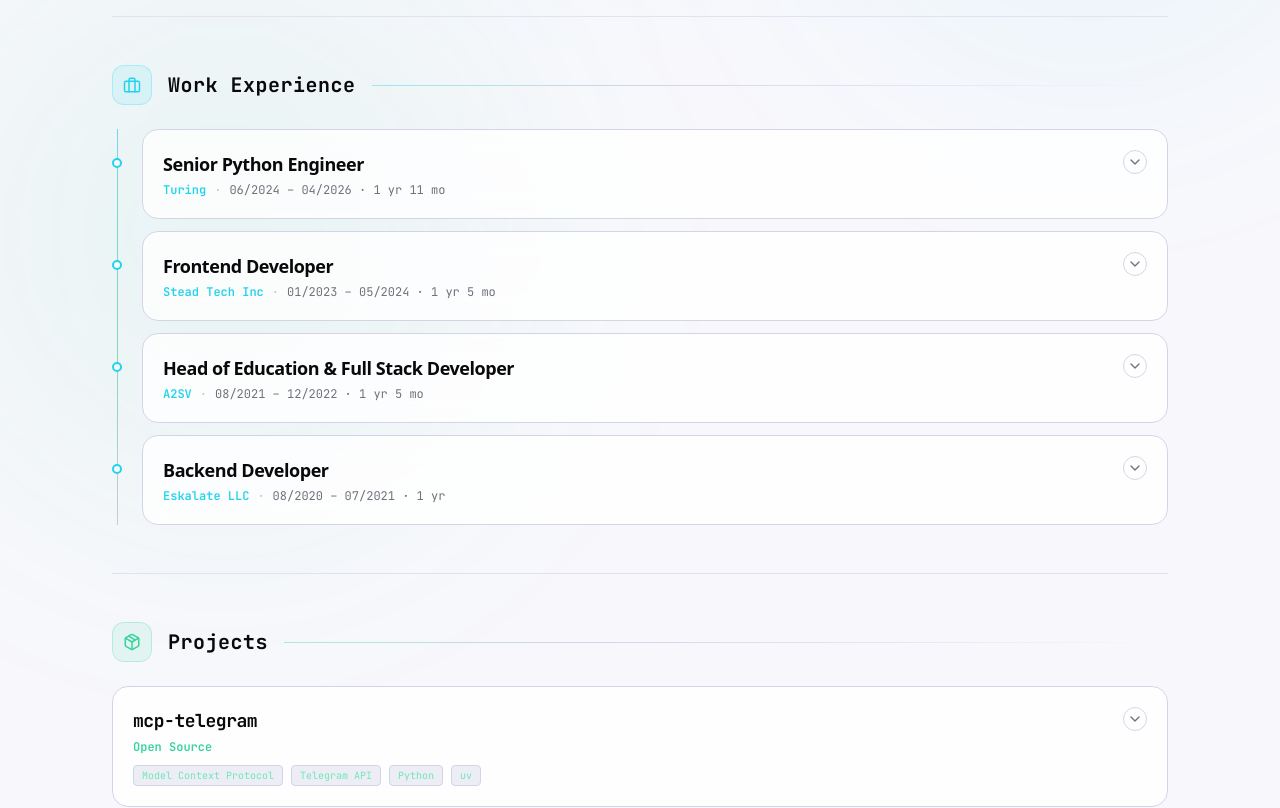
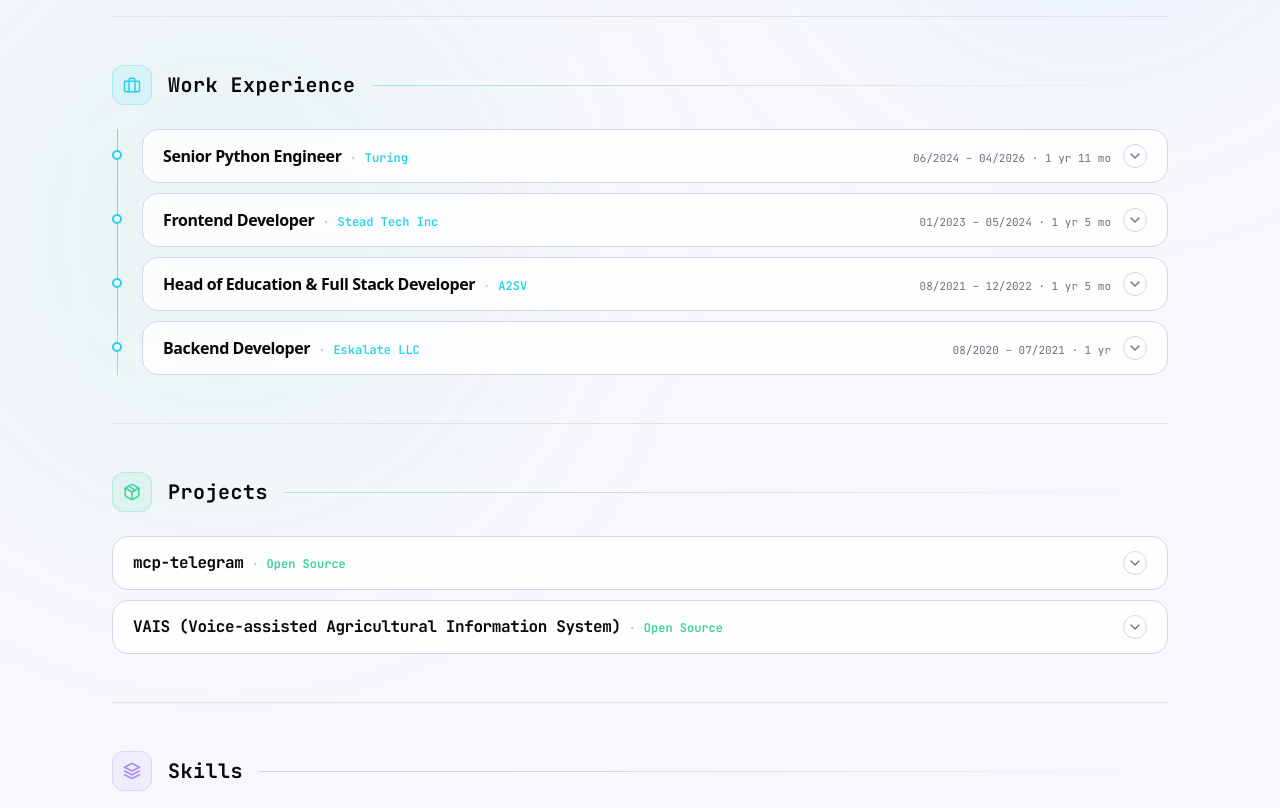
Before and after one commit to dryeab/dryeab.github.io, a React (Create React App) app: page / in a window 1280 px wide. Shown: the part 360-1168 px from the top of the page. Built offline with nearby package versions, Linux system fonts and the light colour scheme.

Commit message:
[fix]: reduce card size

```diff
--- a/src/components/Accordion.js
+++ b/src/components/Accordion.js
@@ -47,11 +47,11 @@ export function AccordionItem({
       style={{ "--accent-soft": tone.soft, "--accent-ring": tone.ring }}
     >
       {/* Rail node. mt = card padding + half the title's line-height, so the dot
-          centres on the title at every breakpoint (16+12=28 / 20+14=34, less the
+          centres on the title at every breakpoint (12+10=22 / 14+12=26, less the
           dot's 5px radius). */}
       {timeline && (
         <span
-          className="shrink-0 w-2.5 h-2.5 rounded-full border-2 relative z-10 mt-[23px] sm:mt-[29px] transition-all duration-300"
+          className="shrink-0 w-2.5 h-2.5 rounded-full border-2 relative z-10 mt-[17px] sm:mt-[21px] transition-all duration-300"
           style={{
             backgroundColor: "var(--bg-base)",
             borderColor: tone.hex,
@@ -81,11 +81,13 @@ export function AccordionItem({
           type="button"
           onClick={() => setOpen((v) => !v)}
           aria-expanded={open}
-          className="exp-toggle relative z-10 w-full text-left p-4 sm:p-5 flex items-start gap-3"
+          className="exp-toggle relative z-10 w-full text-left px-4 py-3 sm:px-5 sm:py-3.5 flex items-start gap-3"
         >
-          <div className="flex-1 min-w-0">
+          {/* Title, subtitle and meta share one wrapping row: a single line on
+              desktop (meta pushed right), stacked on narrow screens. */}
+          <div className="flex-1 min-w-0 flex flex-wrap items-baseline gap-x-2 gap-y-1">
             <h4
-              className={`text-base sm:text-lg font-bold tracking-tight ${
+              className={`text-sm sm:text-base font-bold tracking-tight ${
                 monoTitle ? "font-mono" : "font-sans"
               }`}
               style={{ color: "var(--text-heading)" }}
@@ -93,50 +95,34 @@ export function AccordionItem({
               {title}
             </h4>
 
-            {(subtitle || meta) && (
-              <div className="mt-1 flex flex-wrap items-center gap-x-2 text-xs font-mono">
-                {subtitle && (
-                  <span className="font-semibold" style={{ color: tone.hex }}>
-                    {subtitle}
-                  </span>
-                )}
-                {subtitle && meta && (
-                  <span className="opacity-40" style={{ color: "var(--text-muted)" }}>
-                    &middot;
-                  </span>
-                )}
-                {meta && <span style={{ color: "var(--text-muted)" }}>{meta}</span>}
-              </div>
+            {subtitle && (
+              <span className="text-xs font-mono font-semibold" style={{ color: tone.hex }}>
+                <span className="opacity-40 mr-2" style={{ color: "var(--text-muted)" }}>
+                  &middot;
+                </span>
+                {subtitle}
+              </span>
             )}
 
-            {tags?.length > 0 && (
-              <div className="mt-2.5 flex flex-wrap gap-2">
-                {tags.map((tag) => (
-                  <span
-                    key={tag}
-                    className="text-[10px] font-mono px-2 py-0.5 rounded"
-                    style={{
-                      background: "var(--bg-tag)",
-                      border: "1px solid var(--border-default)",
-                      color: tone.tag,
-                    }}
-                  >
-                    {tag}
-                  </span>
-                ))}
-              </div>
+            {meta && (
+              <span
+                className="text-[11px] font-mono w-full sm:w-auto sm:ml-auto sm:pl-2"
+                style={{ color: "var(--text-muted)" }}
+              >
+                {meta}
+              </span>
             )}
           </div>
 
           <span
-            className="shrink-0 w-6 h-6 rounded-full flex items-center justify-center transition-all duration-300"
+            className="shrink-0 w-5 h-5 sm:w-6 sm:h-6 rounded-full flex items-center justify-center transition-all duration-300"
             style={{
               border: "1px solid var(--border-default)",
               color: open ? tone.hex : "var(--text-muted)",
               transform: open ? "rotate(180deg)" : "rotate(0deg)",
             }}
           >
-            <FiChevronDown className="w-4 h-4" />
+            <FiChevronDown className="w-3.5 h-3.5 sm:w-4 sm:h-4" />
           </span>
         </button>
 
@@ -150,8 +136,8 @@ export function AccordionItem({
           }}
         >
           <div className="overflow-hidden">
-            <div className="px-4 sm:px-5 pb-4 sm:pb-5">
-              <div className="pt-3.5" style={{ borderTop: "1px solid var(--border-muted)" }}>
+            <div className="px-4 sm:px-5 pb-4">
+              <div className="pt-3" style={{ borderTop: "1px solid var(--border-muted)" }}>
                 {children || (
                   <ul
                     className="space-y-2 text-sm font-sans"
@@ -171,9 +157,29 @@ export function AccordionItem({
                   </ul>
                 )}
 
+                {/* Tags live in the panel rather than the collapsed header — they
+                    are supporting detail, not what identifies the entry. */}
+                {tags?.length > 0 && (
+                  <div className="mt-3.5 flex flex-wrap gap-1.5">
+                    {tags.map((tag) => (
+                      <span
+                        key={tag}
+                        className="text-[10px] font-mono px-2 py-0.5 rounded"
+                        style={{
+                          background: "var(--bg-tag)",
+                          border: "1px solid var(--border-default)",
+                          color: tone.tag,
+                        }}
+                      >
+                        {tag}
+                      </span>
+                    ))}
+                  </div>
+                )}
+
                 {command && (
                   <div
-                    className="mt-4 flex items-center gap-2.5 rounded-lg px-3 py-2.5 font-mono text-xs overflow-x-auto"
+                    className="mt-3.5 flex items-center gap-2.5 rounded-lg px-3 py-2 font-mono text-xs overflow-x-auto"
                     style={{
                       background: "var(--bg-surface)",
                       border: "1px solid var(--border-default)",
@@ -191,7 +197,7 @@ export function AccordionItem({
                     href={url}
                     target="_blank"
                     rel="noreferrer"
-                    className="mt-4 inline-flex items-center gap-1.5 text-[11px] font-mono transition-opacity hover:opacity-70"
+                    className="mt-3.5 inline-flex items-center gap-1.5 text-[11px] font-mono transition-opacity hover:opacity-70"
                     style={{ color: tone.hex }}
                   >
                     <span>{linkLabel || "Visit site"}</span>
@@ -213,7 +219,7 @@ export function AccordionItem({
  */
 export default function AccordionList({ items, timeline = false, accent = "cyan" }) {
   return (
-    <div className={timeline ? "relative space-y-3" : "space-y-3"}>
+    <div className={timeline ? "relative space-y-2.5" : "space-y-2.5"}>
       {/* Gradient spine, centred on the 10px rail dots (radius 5px) */}
       {timeline && <span className="absolute top-0 bottom-0 w-px timeline-line left-[5px]" />}
 
```
